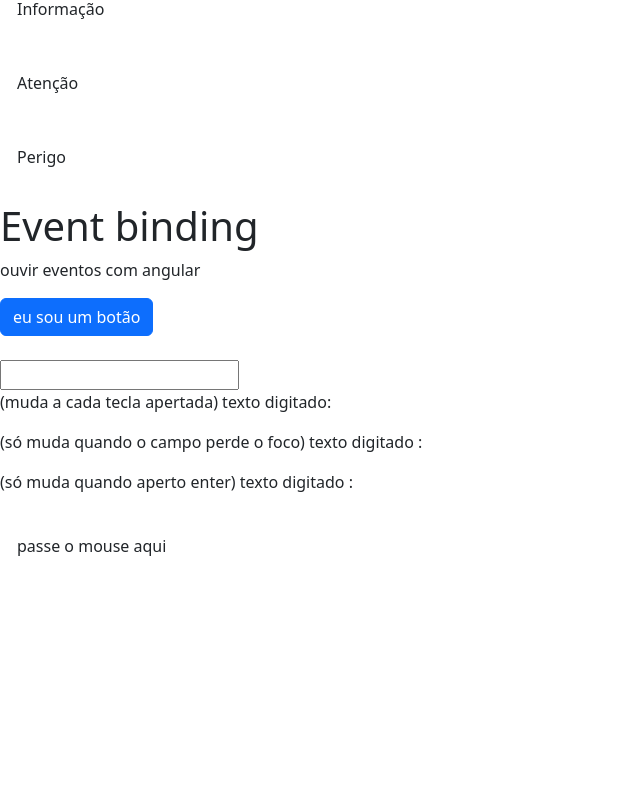
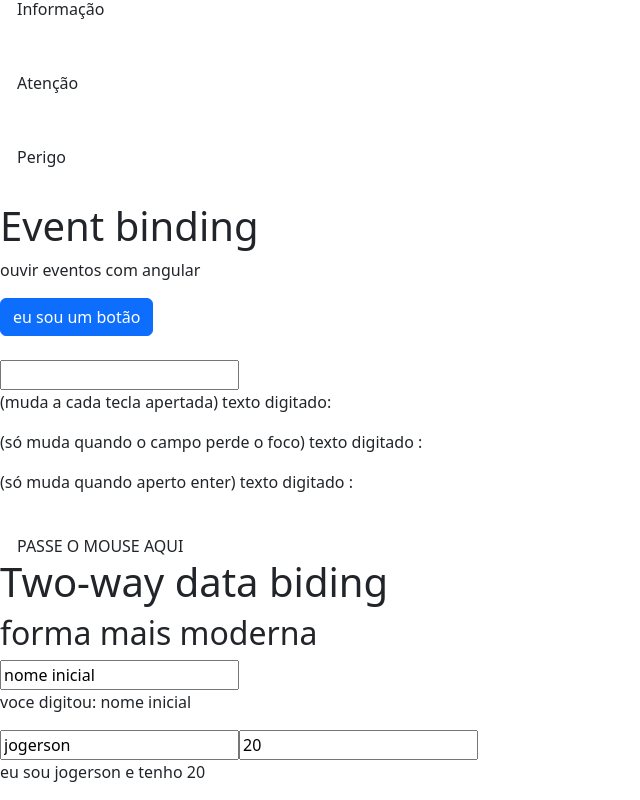
Before and after one commit to DeykyPinheiro/curso-agular-loiane, an Angular app in the folder data-biding/: page / in a window 1280 px wide. Shown: the part 1244-2044 px from the top of the page, without its empty margins (0-640 px from the left). Before the commit the page ends 1818 px from the top, so only its background shows below. Built offline with nearby package versions, Linux system fonts and the light colour scheme.

Commit message:
Two-way data binding

```diff
--- a/data-biding/src/app/app.module.ts
+++ b/data-biding/src/app/app.module.ts
@@ -1,5 +1,6 @@
 import { NgModule } from '@angular/core';
 import { BrowserModule } from '@angular/platform-browser';
+import { FormsModule } from '@angular/forms';
 
 import { AppRoutingModule } from './app-routing.module';
 import { AppComponent } from './app.component';
@@ -14,7 +15,8 @@ import { NgbModule } from '@ng-bootstrap/ng-bootstrap';
   imports: [
     BrowserModule,
     AppRoutingModule,
-    NgbModule
+    NgbModule,
+    FormsModule
   ],
   providers: [],
   bootstrap: [AppComponent]
--- a/data-biding/src/app/data-biding/data-biding.component.html
+++ b/data-biding/src/app/data-biding/data-biding.component.html
@@ -39,7 +39,7 @@
             </div>
 
             <div>
-                <p class="alert {{classe.value}}" role="alert">
+                <p class="alert {{ classe.value }}" role="alert">
                     texto colorido de acordo com a classe selecionada
                 </p>
             </div>
@@ -86,10 +86,41 @@
         <br>
 
         <!-- [class.alert-danger]="classe.value === 'alert-danger' -->
-        <span (mouseover)="mouseOverOut()" (mouseout)="mouseOverOut()" class="alert" [class.alert-success]="isMouseOver">
-            passe o mouse aqui
+        <span (mouseover)="mouseOverOut()" (mouseout)="mouseOverOut()" class="alert"
+            [class.alert-success]="isMouseOver">
+            PASSE O MOUSE AQUI
         </span>
 
     </article>
 
+    <article>
+        <h1>Two-way data biding</h1>
+        <div>
+
+            <!-- REALMENTE NAO FUNCIONA -->
+            <!-- nao funciona mais, nao sei se pq ta muito antigo -->
+            <!-- <input type="text" [value]="nome" (input)="nome = $event.target.value" /> -->
+            <!-- <p> voce digitou: {{ nome }}</p> -->
+
+
+            <!-- FUNCIONA -->
+            <!-- usando ngModel -->
+            <!-- <input type="text" [ngModel]="nome" (ngModelChange)="nome = $event" /> -->
+            <!-- <p> voce digitou: {{ nome }}</p> -->
+
+
+            <!-- LEMBRAR DE ADICIONAR FORMSMODULE -->
+            <h2>forma mais moderna</h2>
+            <input type="text" [(ngModel)]="nome">
+            <p> voce digitou: {{ nome }}</p>
+
+
+            <input type="text" [(ngModel)]="pessoa.nome">
+            <input type="text" [(ngModel)]="pessoa.idade">
+            <p>eu sou {{ pessoa.nome }} e tenho {{  pessoa.idade }}</p>
+
+
+        </div>
+    </article>
+
 </section>
--- a/data-biding/src/app/data-biding/data-biding.component.ts
+++ b/data-biding/src/app/data-biding/data-biding.component.ts
@@ -1,4 +1,5 @@
 import { Component } from '@angular/core';
+
 
 @Component({
   selector: 'app-data-biding',
@@ -17,7 +18,14 @@ export class DataBidingComponent {
 
   textoSalvo: string = "";
 
+  nome: string = "nome inicial";
+
   isMouseOver: boolean = false;
+
+  pessoa: any = {
+    nome: "jogerson",
+    idade: 20
+  }
 
   // usado no property biding
   getValor(): number {
```
